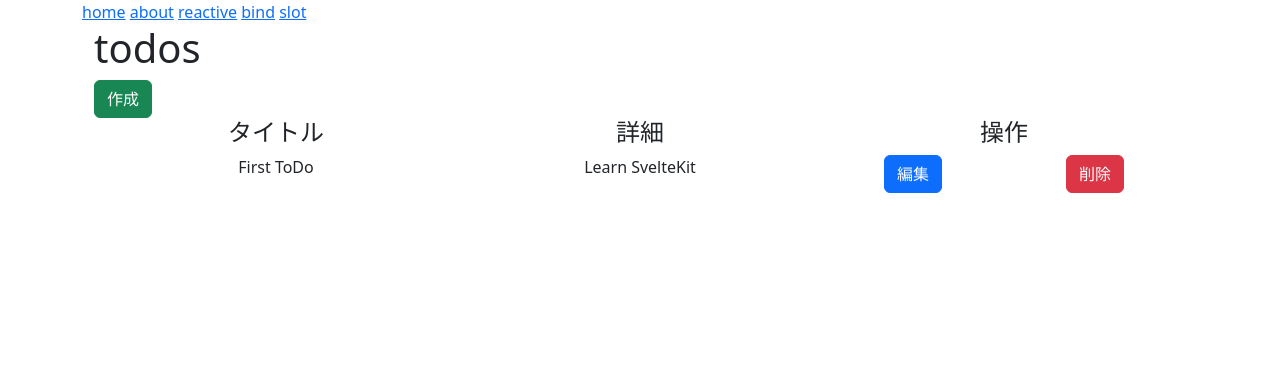
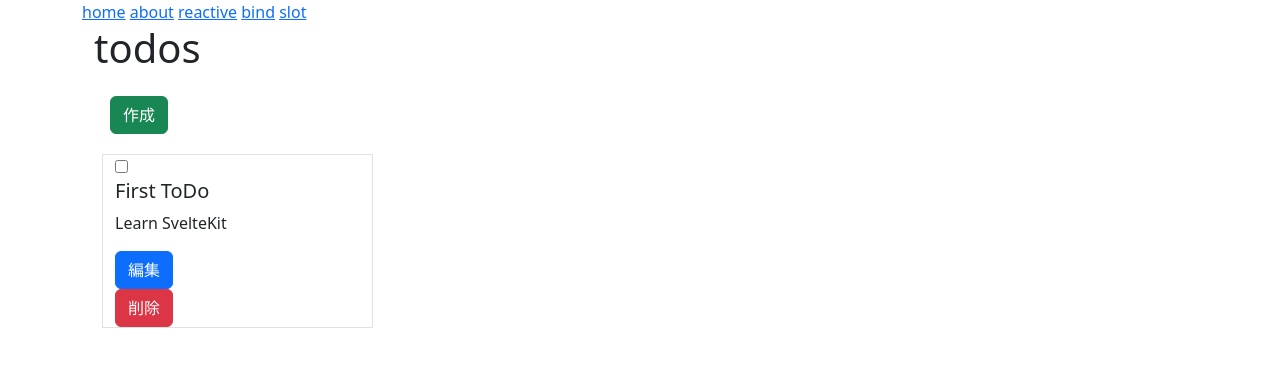
Before and after one commit to afuku08/svelte-todo, a SvelteKit app: page / in a window 1280 px wide. Shown: the top 366 px of the page. Built offline with nearby package versions, Linux system fonts and the light colour scheme; no server answers.

Commit message:
動作修正

```diff
--- a/src/routes/+page.svelte
+++ b/src/routes/+page.svelte
@@ -13,38 +13,21 @@
 	{/if}
 
     <a href="./add">
-        <button type="submit" class="btn btn-success">作成</button>
+        <button type="submit" class="btn btn-success m-3">作成</button>
     </a>
 
-	<div class="container text-center">
+	<div class="container text-left">
+
+		<div class="row row-cols-4 p-1" in:fly={{ y: 20 }} out:slide>
+		{#each data.todos as todo (todo.id)}
+			<div class="col mx-1 border">
+				<input type="checkbox" bind:checked={todo.done} />
+				<h5>{todo.title}</h5>
+				<p>{todo.description}</p>
 				<div class="row">
-			<div class="col">
-				<h4>タイトル</h4>
-			</div>
-			<div class="col">
-				<h4>詳細</h4>
-			</div>
-			<div class="col">
-				<h4>操作</h4>
-			</div>
-		</div>
-
-		{#each data.todos as todo (todo.id)}
-		<div class="row" in:fly={{ y: 20 }} out:slide>
-			<div class="col">
-				{todo.title}
-			</div>
-			<div class="col">
-				{todo.description}
-			</div>
-			<div class="col">
-				<div class="row">
-					<div class="col">
 					<a href="/change?id={todo.id}&title={todo.title}&description={todo.description}">
 						<button type="submit" class="btn btn-primary">編集</button>
 					</a>
-					</div>
-					<div class="col">
 					<form method="POST" action="?/delete" use:enhance>
 						<input type="hidden" name="id" value={todo.id} />
 						<input type="hidden" name="title" value={todo.title} />
@@ -53,8 +36,7 @@
 					</form>
 				</div>
 			</div>
-			</div>
-		</div>
 			{/each}
 		</div>
 	</div>
+</div>
--- a/svelte.config.js
+++ b/svelte.config.js
@@ -2,6 +2,8 @@ import adapter from '@sveltejs/adapter-node';
 
 export default {
   kit: {
-    adapter: adapter()
+    adapter: adapter(),
+    // 💡 CloudFront/ALBなどを通すときに有効
+    trustProxy: true
   }
 };
```
Lines whose indentation alone changed are shown as unchanged.
